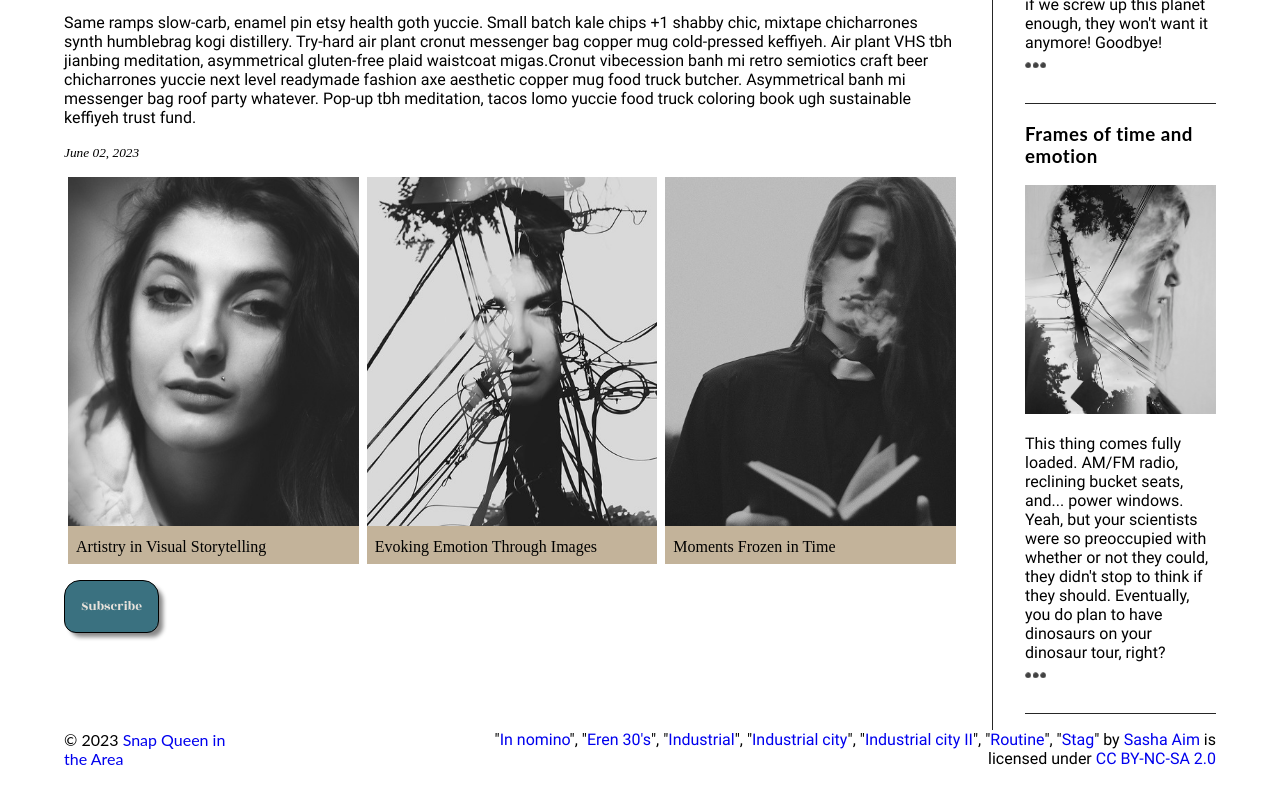
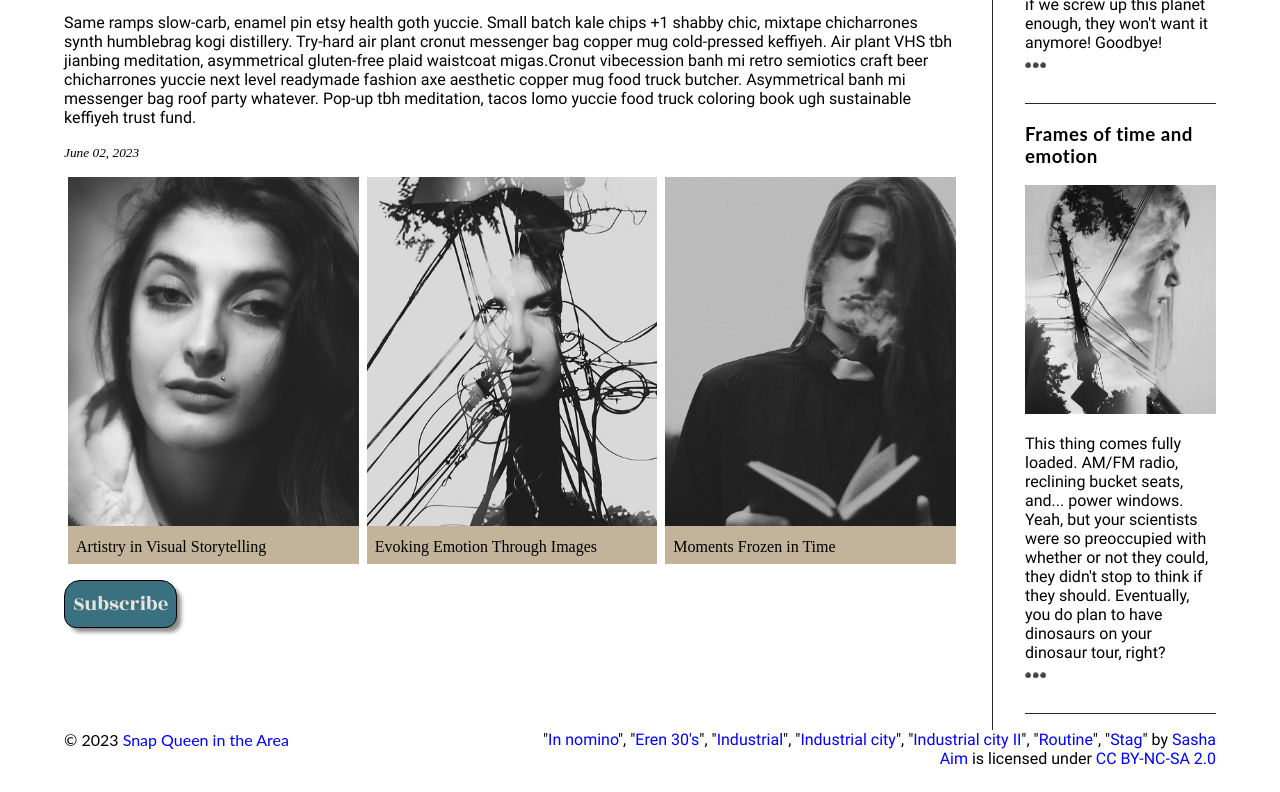
Before and after one commit to ericayh/ericayh.github.io, a plain HTML site: page blog/index.html in a window 1280 px wide. Shown: the part 1500-2292 px from the top of the page. Drawn offline with Linux system fonts and the light colour scheme.

Commit message:
Update CSS

```diff
--- a/blog/css/style.css
+++ b/blog/css/style.css
@@ -109,13 +109,14 @@ button {
     display: inline-block;
     font-family: rozhaone, Georgia, serif;
     border: 1px solid black;
-    padding: 1rem 1rem;
+    padding: 0.5rem 0.5rem;
     border-radius: 0.75rem;
     border-top-left-radius: 1rem;
     border-top-right-radius: 1rem;
     color: #e7e2db;
     background-color: #3A7180;
     box-shadow: 5px 5px 4px -1px #888;
+    font-size: 1.3rem;
 }
 
 /* GENERAL SETUP AND DEFAULTS */
@@ -239,6 +240,7 @@ footer {
 
 .copyright {
     text-align: left;
+    white-space: nowrap;
     font-family: lato, Arial, sans-serif;
 }
 
@@ -248,3 +250,19 @@ footer {
     padding-left: 15rem;
     margin: 0;
 }
+
+/* Normal link styles */
+a {
+    color: blue;
+    text-decoration: none;
+}
+
+  /* Link styles on hover */
+  a:hover {
+    text-decoration: underline;
+}
+
+  /* Link styles for visited links */
+  a:visited {
+    color:#732C2C;
+}
```
